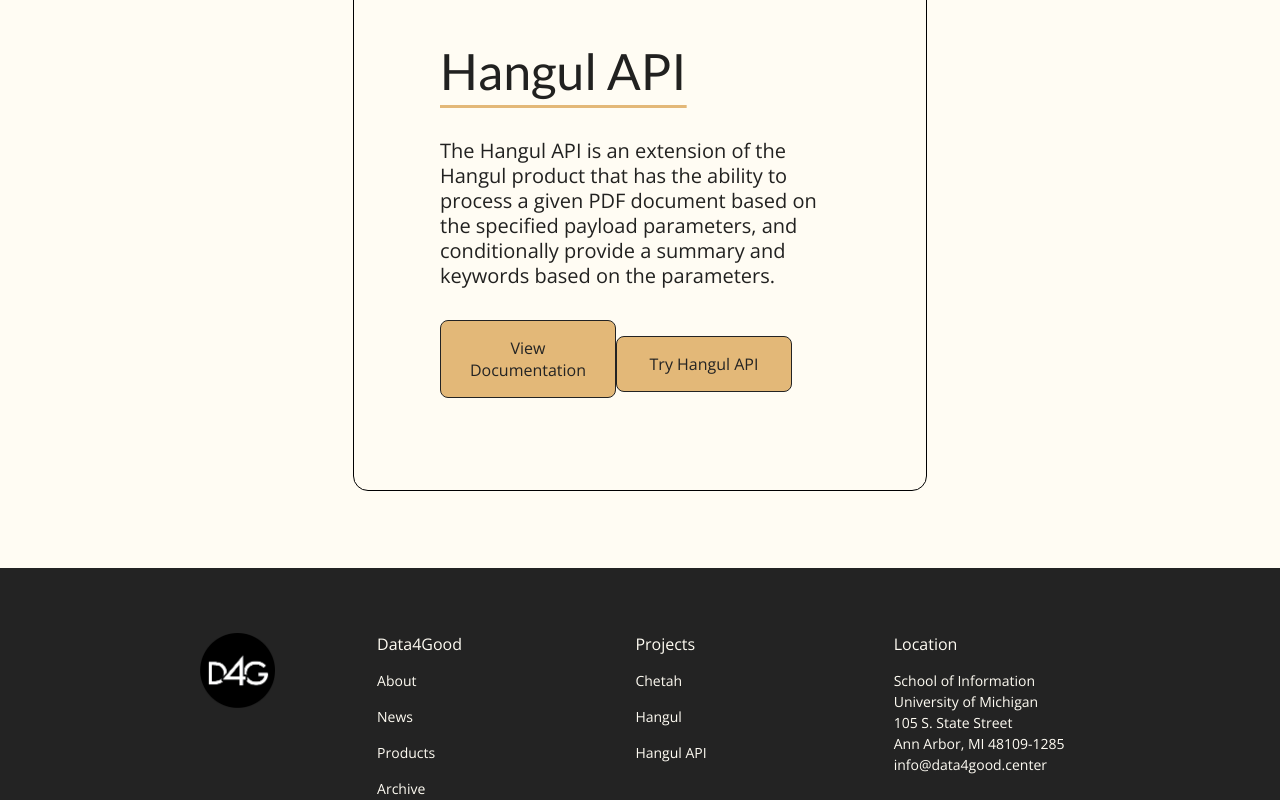
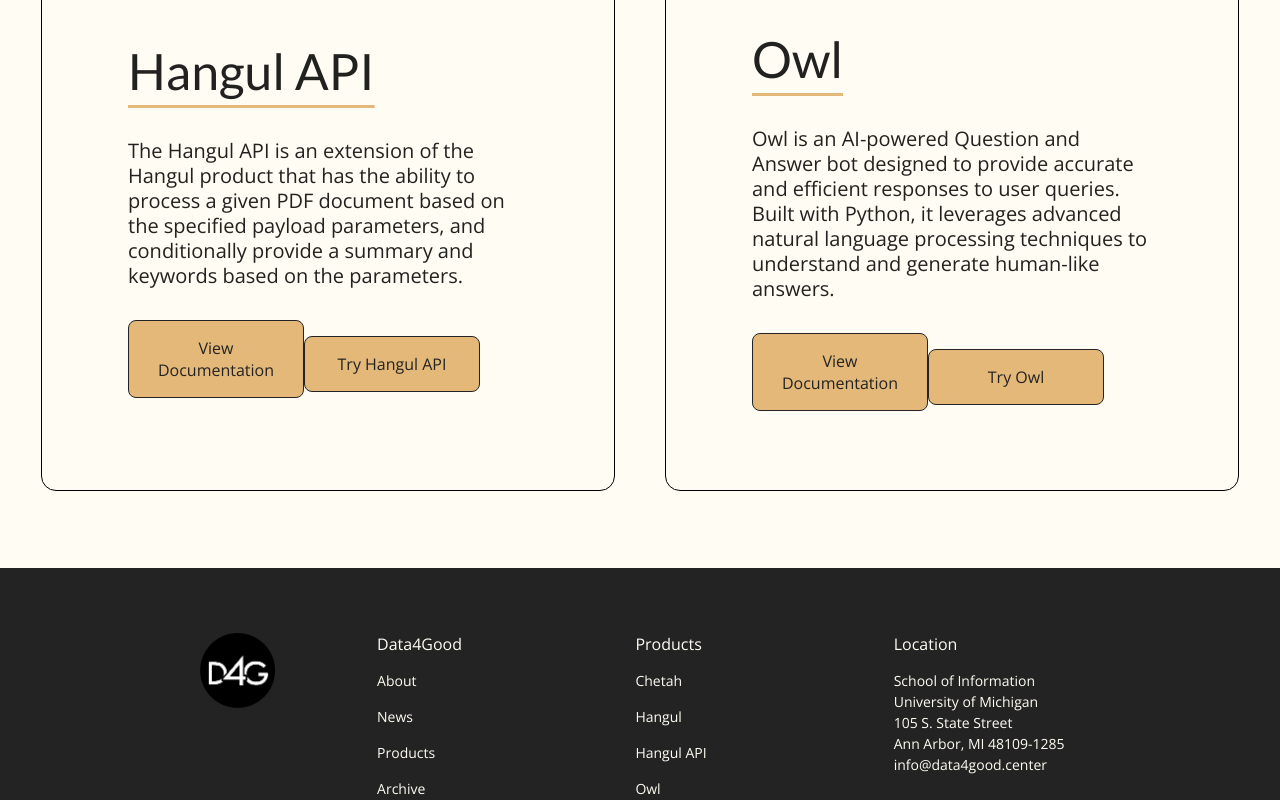
Before and after one commit to d4gumich/d4g-frontend, a SvelteKit app: page /products in a window 1280 px wide. Shown: the part 1500-2300 px from the top of the page. Built offline with nearby package versions, Linux system fonts and the light colour scheme; a web font is replaced by a local one.

Commit message:
owl front end

```diff
--- a/src/lib/components/footer.svelte
+++ b/src/lib/components/footer.svelte
@@ -123,10 +123,11 @@
 
     <!-- Column 2 -->
     <div class="footer-column">
-      <div class="footer-title">Projects</div>
-      <a href={`${base}/projects/chetah1.0`}>Chetah</a>
+      <div class="footer-title">Products</div>
+      <a href={`${base}/products/chetah2.0`}>Chetah</a>
       <a href={`${base}/products/hangul`}>Hangul</a>
       <a href={`${base}/products/hangul_api`}>Hangul API</a>
+      <a href={`${base}/products/Owl`}>Owl</a>
     </div>
 
     <!-- Column 3 -->
--- a/src/routes/products/+page.svelte
+++ b/src/routes/products/+page.svelte
@@ -5,6 +5,7 @@
     import { base } from '$app/paths';
     import HangulLogo from '$lib/assets/hangul2 copy 2.png';
     import ChetahLogo from '$lib/assets/chetah_logo.png';
+    import OwlLogo from '$lib/assets/owl_logo_grey.jpg';
     import Navbar from '$lib/components/navbar.svelte';
 
     const currentPage = 'products';
@@ -33,6 +34,14 @@
         buttonText: "View Documentation",
         researchLink: '../products/api_documentation/',
         tryLink: `${base}/products/hangul_api`
+      },
+      {
+        name: 'Owl',
+        detail: 'Owl is an AI-powered Question and Answer bot designed to provide accurate and efficient responses to user queries. Built with Python, it leverages advanced natural language processing techniques to understand and generate human-like answers.',
+        logo: OwlLogo,
+        buttonText: "View Documentation",
+        researchLink: 'https://github.com/d4gumich/owl',
+        tryLink: `https://owld4g.streamlit.app/`
       }
     ];
 
```
Also changed, not shown: owl_logo_grey.jpg (added), src/lib/assets/owl_logo_grey.jpg (added), src/routes/products/owl_documentation/+page.svelte (added), 70 other files (tests, documents, lock files or other folders).
